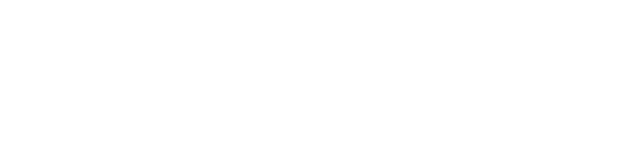
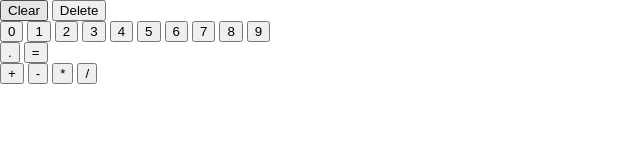
Before and after one commit to NilsonCesar/calculator, a plain HTML site: page index.html in a window 1280 px wide. Shown: the whole page, without its empty margins (0-640 px from the left). Drawn offline with Linux system fonts and the light colour scheme.

Commit message:
Add html for calculator buttons

```diff
--- a/index.html
+++ b/index.html
@@ -13,6 +13,36 @@
     </head>
 
     <body>
+        <div class="calculator">
+            <div class="display"></div>
+
+            <div class="buttons">
+                <div class="options">
+                    <button type="button">Clear</button>
+                    <button type="button">Delete</button>
+                </div>
+                <div class="numbers">
+                    <button type="button">0</button>
+                    <button type="button">1</button>
+                    <button type="button">2</button>
+                    <button type="button">3</button>
+                    <button type="button">4</button>
+                    <button type="button">5</button>
+                    <button type="button">6</button>
+                    <button type="button">7</button>
+                    <button type="button">8</button>
+                    <button type="button">9</button>
+                </div>
+                <button class="dot" type="button">.</button>
+                <button class="eval" type="button">=</button>
+                <div class="operations">
+                    <button type="button">+</button>
+                    <button type="button">-</button>
+                    <button type="button">*</button>
+                    <button type="button">/</button>
+                </div>
+            </div>
+        </div>
 
     </body>
 </html>
```
